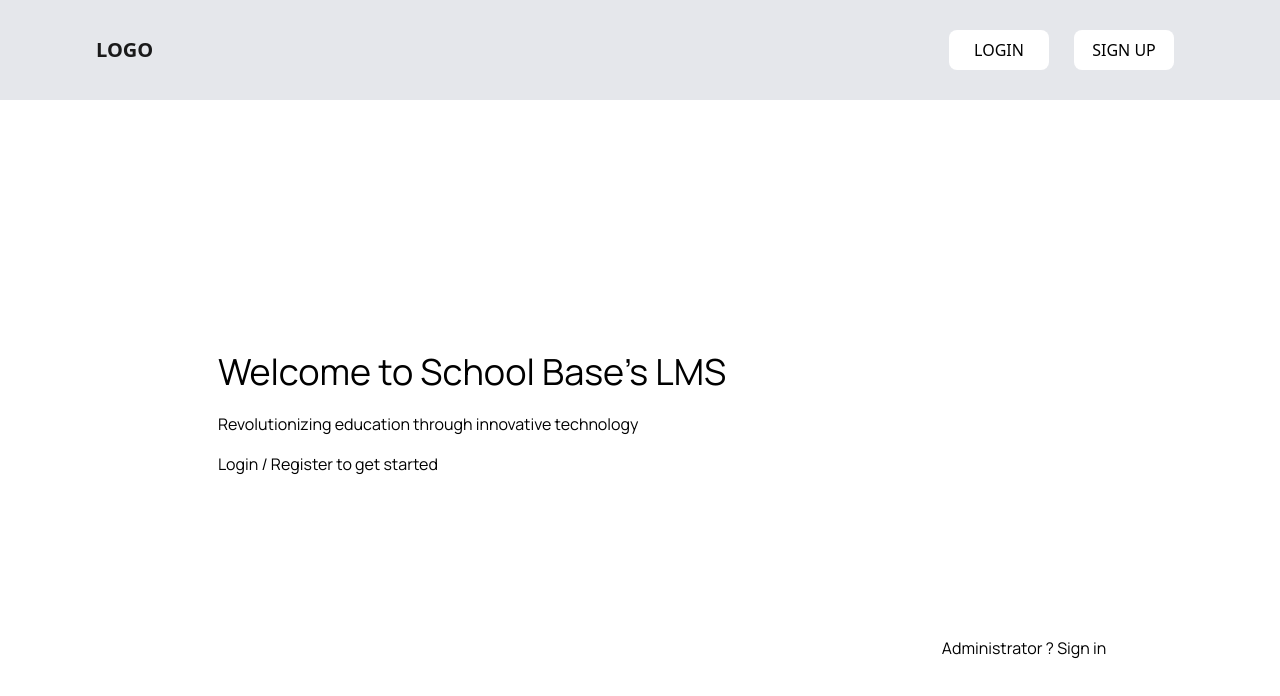
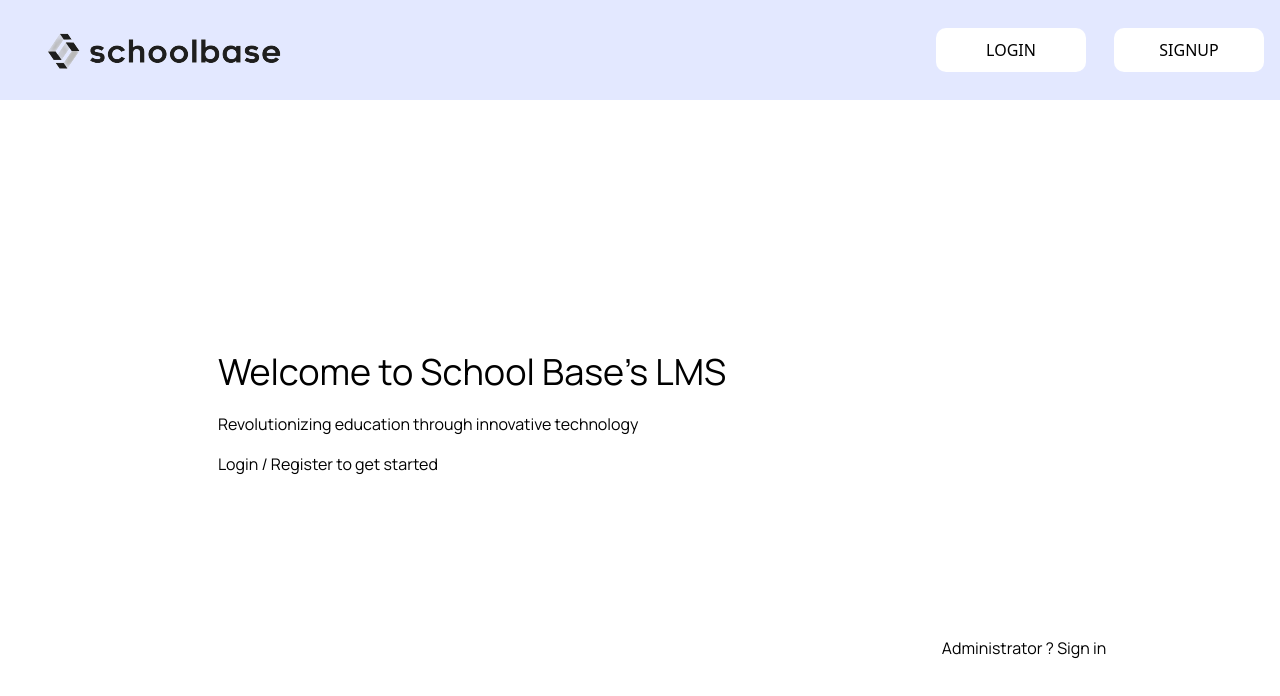
Before and after one commit to AJ1732/capstone_schoolbase_lms, a React (Vite) app: page / in a window 1280 px wide. Shown: the top 696 px of the page. Built offline with nearby package versions, Linux system fonts and the light colour scheme.

Commit message:
style: update style of home header

```diff
--- a/src/components/Header/Headers.jsx
+++ b/src/components/Header/Headers.jsx
@@ -1,24 +1,34 @@
 import React, { useState } from 'react'
 import { NavLink, useNavigate } from "react-router-dom"
 import { useValueContext } from '../../context/ContextProvider';
-import { Button } from "../Button/Buttons";
+import { Button, NavButton } from "../Button/Buttons";
 import { HeaderAvatar } from '../Avatar';
 import avatarImg from '../../assets/avatarImg.png'
 import menu from "../../assets/menu@2x.png"
 import box from "../../assets/box.png"
 import alert from "../../assets/notifications.png"
+import logoFull from "../../assets/logo-full.svg"
 
 
 export const HomePageHeader = () => {
   const navigate = useNavigate();
 
   return (
-    <header className="full-width content-grid | w-full max-h-[110px] bg-gray-200">
-      <div className="content | p-4 flex items-center justify-between cursor-default">
-        <h1 onClick={() => navigate("/")} className="font-bold text-text-black text-xl">LOGO</h1>
-        <nav>
-          <Button type="button" variant="primary" onClick={() => navigate("/login")}>LOGIN</Button>
-          <Button type="button" variant="primary" onClick={() => navigate("/signup")}>SIGN UP</Button>
+    <header className="full-width content-grid | w-full max-h-[110px] bg-primary-100">
+      <div className="full-width | p-4 flex items-center justify-between cursor-default">
+
+        <figure
+          onClick={() => navigate("/")}
+          className="font-bold text-text-black text-xl"
+        >
+          <img src={logoFull} alt="Logo" />
+        </figure>
+
+        <nav className='space-x-7'>
+          <NavButton onClick={() => navigate("/login")}>LOGIN</NavButton>
+          <NavButton onClick={() => navigate("/signup")}>SIGNUP</NavButton>
+          {/* <Button type="button" variant="primary" onClick={() => navigate("/login")}>LOGIN</Button>
+          <Button type="button" variant="primary" onClick={() => navigate("/signup")}>SIGN UP</Button> */}
         </nav>
       </div>
     </header>
```
